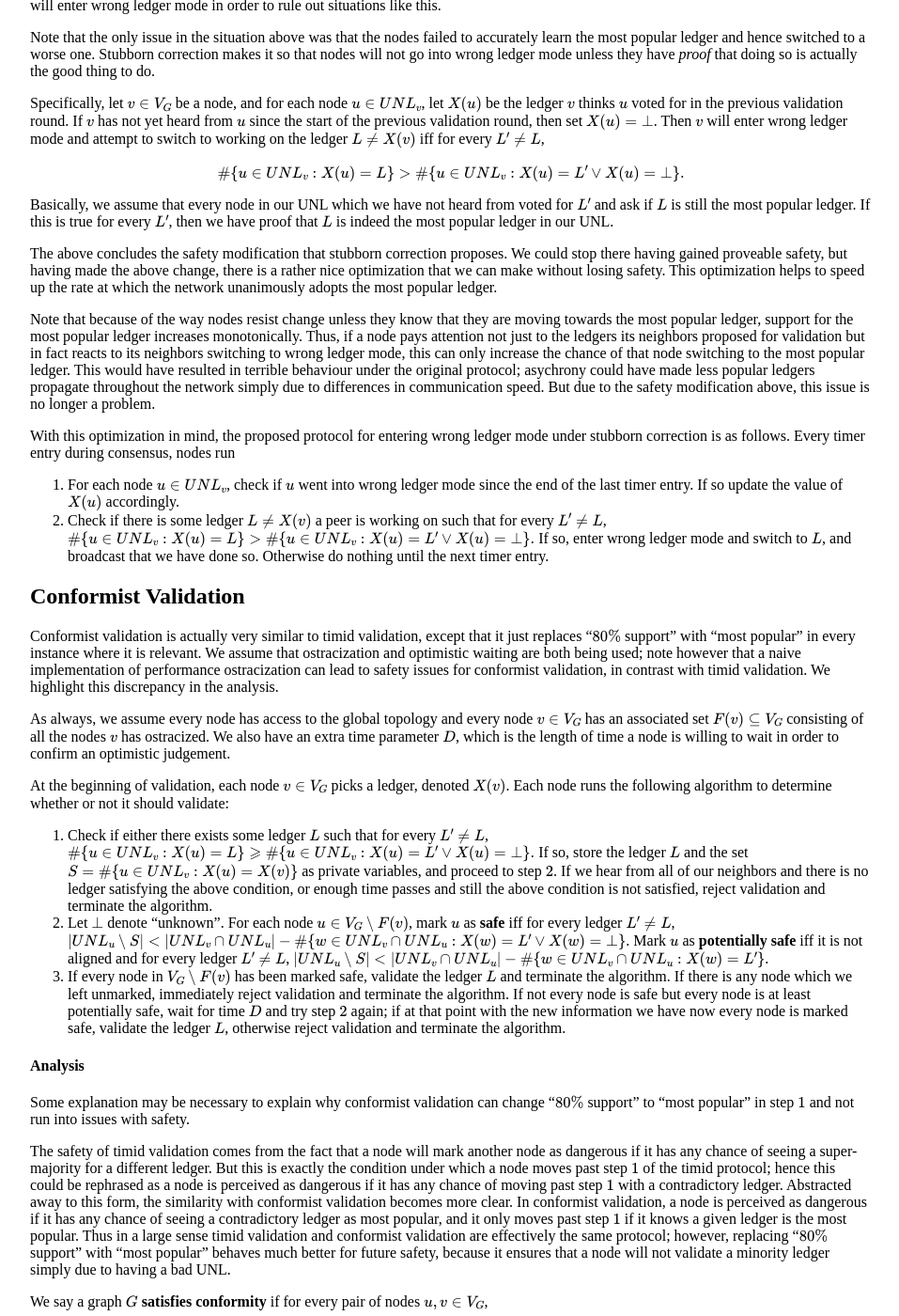
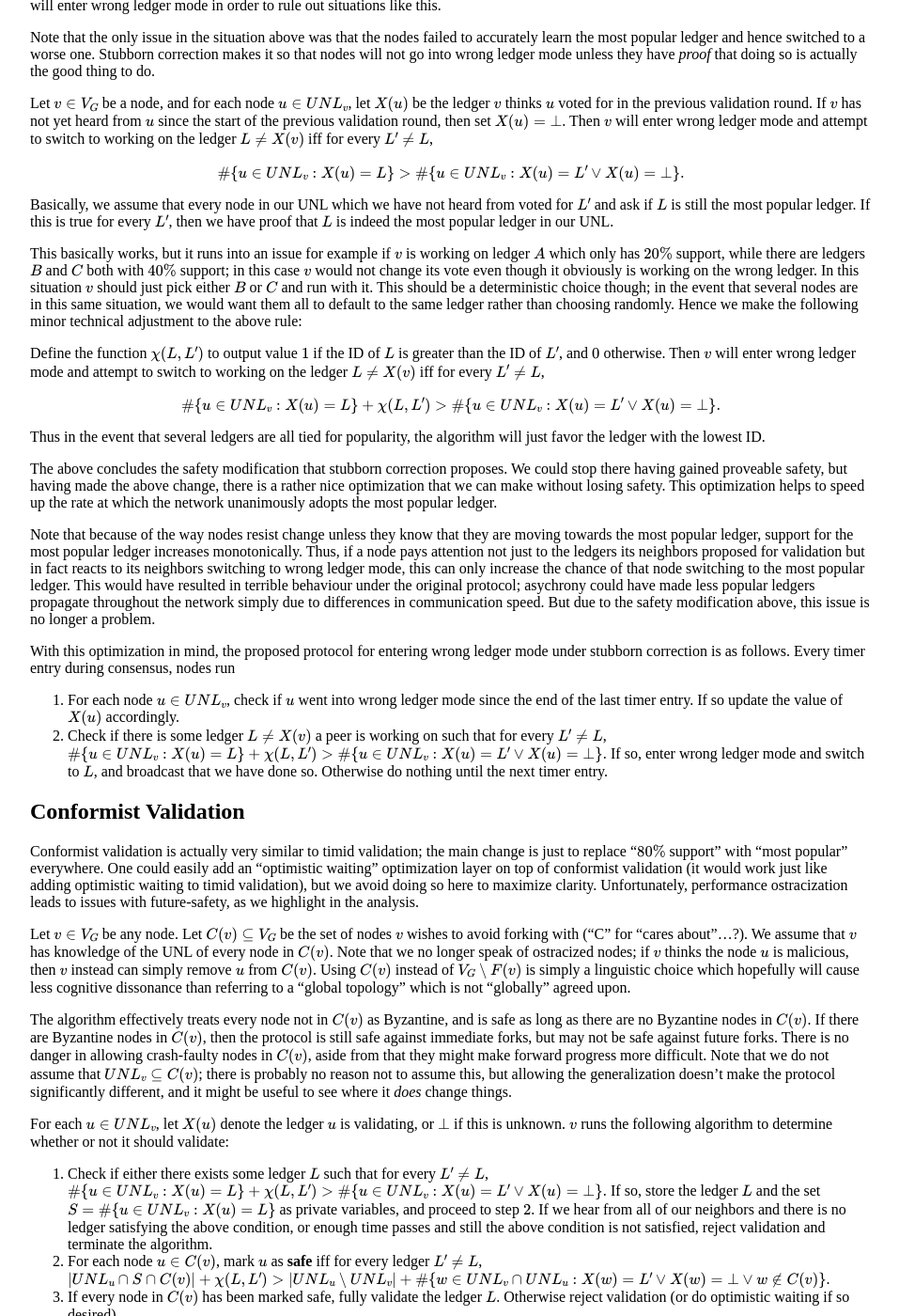
Before and after one commit to ChronusZ/chronusz.github.io, a Jekyll site: the page built from _posts/2017-07-02-conformist-consensus.md, in a window 1280 px wide and 1400 px high, scrolled down 839 px. Shown: the whole window at 94% size, without its empty margins (160-1117 px from the left). Built offline with Jekyll 4.4.1, drawn with Linux system fonts in a browser that asks for light colours; formulas are drawn with MathJax 3; some of the changed text lies outside the part shown.

Commit message:
Update 2017-07-02-conformist-consensus.md

```diff
--- a/_posts/2017-07-02-conformist-consensus.md
+++ b/_posts/2017-07-02-conformist-consensus.md
@@ -25,12 +25,21 @@ This is of course an absurdly contrived situation, but it shows that with suffic
 
 Note that the only issue in the situation above was that the nodes failed to accurately learn the most popular ledger and hence switched to a worse one. Stubborn correction makes it so that nodes will not go into wrong ledger mode unless they have *proof* that doing so is actually the good thing to do.
 
-Specifically, let $$v\in V_G$$ be a node, and for each node $$u\in UNL_v$$, let $$X(u)$$ be the ledger $$v$$ thinks $$u$$ voted for in the previous validation round. If $$v$$ has not yet heard from $$u$$ since the start of the previous validation round, then set $$X(u)=\bot$$. Then $$v$$ will enter wrong ledger mode and attempt to switch to working on the ledger $$L\neq X(v)$$ iff for every $$L'\neq L$$,
+Let $$v\in V_G$$ be a node, and for each node $$u\in UNL_v$$, let $$X(u)$$ be the ledger $$v$$ thinks $$u$$ voted for in the previous validation round. If $$v$$ has not yet heard from $$u$$ since the start of the previous validation round, then set $$X(u)=\bot$$. Then $$v$$ will enter wrong ledger mode and attempt to switch to working on the ledger $$L\neq X(v)$$ iff for every $$L'\neq L$$,
 \begin{aligned}
 \\#\\{u\in UNL_v:X(u)=L\\}>\\#\\{u\in UNL_v:X(u)=L'\vee X(u)=\bot\\}.
 \end{aligned}
 
 Basically, we assume that every node in our UNL which we have not heard from voted for $$L'$$ and ask if $$L$$ is still the most popular ledger. If this is true for every $$L'$$, then we have proof that $$L$$ is indeed the most popular ledger in our UNL.
+
+This basically works, but it runs into an issue for example if $$v$$ is working on ledger $$A$$ which only has $$20\%$$ support, while there are ledgers $$B$$ and $$C$$ both with $$40\%$$ support; in this case $$v$$ would not change its vote even though it obviously is working on the wrong ledger. In this situation $$v$$ should just pick either $$B$$ or $$C$$ and run with it. This should be a deterministic choice though; in the event that several nodes are in this same situation, we would want them all to default to the same ledger rather than choosing randomly. Hence we make the following minor technical adjustment to the above rule:
+
+Define the function $$\chi(L,L')$$ to output value $$1$$ if the ID of $$L$$ is greater than the ID of $$L'$$, and $$0$$ otherwise. Then $$v$$ will enter wrong ledger mode and attempt to switch to working on the ledger $$L\neq X(v)$$ iff for every $$L'\neq L$$,
+\begin{aligned}
+\\#\\{u\in UNL_v:X(u)=L\\}+\chi(L,L')>\\#\\{u\in UNL_v:X(u)=L'\vee X(u)=\bot\\}.
+\end{aligned}
+
+Thus in the event that several ledgers are all tied for popularity, the algorithm will just favor the ledger with the lowest ID.
 
 The above concludes the safety modification that stubborn correction proposes. We could stop there having gained proveable safety, but having made the above change, there is a rather nice optimization that we can make without losing safety. This optimization helps to speed up the rate at which the network unanimously adopts the most popular ledger.
 
@@ -39,20 +48,22 @@ Note that because of the way nodes resist change unless they know that they are
 With this optimization in mind, the proposed protocol for entering wrong ledger mode under stubborn correction is as follows. Every timer entry during consensus, nodes run
 
 1. For each node $$u\in UNL_v$$, check if $$u$$ went into wrong ledger mode since the end of the last timer entry. If so update the value of $$X(u)$$ accordingly.
-2. Check if there is some ledger $$L\neq X(v)$$ a peer is working on such that for every $$L'\neq L$$, $$\#\{u\in UNL_v:X(u)=L\}>\#\{u\in UNL_v:X(u)=L'\vee X(u)=\bot\}.$$ If so, enter wrong ledger mode and switch to $$L$$, and broadcast that we have done so. Otherwise do nothing until the next timer entry.
+2. Check if there is some ledger $$L\neq X(v)$$ a peer is working on such that for every $$L'\neq L$$, $$\#\{u\in UNL_v:X(u)=L\}+\chi(L,L')>\#\{u\in UNL_v:X(u)=L'\vee X(u)=\bot\}.$$ If so, enter wrong ledger mode and switch to $$L$$, and broadcast that we have done so. Otherwise do nothing until the next timer entry.
 
 
 ## Conformist Validation
 
-Conformist validation is actually very similar to timid validation, except that it just replaces "$$80\%$$ support" with "most popular" in every instance where it is relevant. We assume that ostracization and optimistic waiting are both being used; note however that a naive implementation of performance ostracization can lead to safety issues for conformist validation, in contrast with timid validation. We highlight this discrepancy in the analysis.
+Conformist validation is actually very similar to timid validation; the main change is just to replace "$$80\%$$ support" with "most popular" everywhere. One could easily add an "optimistic waiting" optimization layer on top of conformist validation (it would work just like adding optimistic waiting to timid validation), but we avoid doing so here to maximize clarity. Unfortunately, performance ostracization leads to issues with future-safety, as we highlight in the analysis.
 
-As always, we assume every node has access to the global topology and every node $$v\in V_G$$ has an associated set $$F(v)\subseteq V_G$$ consisting of all the nodes $$v$$ has ostracized. We also have an extra time parameter $$D$$, which is the length of time a node is willing to wait in order to confirm an optimistic judgement.
+Let $$v\in V_G$$ be any node. Let $$C(v)\subseteq V_G$$ be the set of nodes $$v$$ wishes to avoid forking with ("C" for "cares about"...?). We assume that $$v$$ has knowledge of the UNL of every node in $$C(v)$$. Note that we no longer speak of ostracized nodes; if $$v$$ thinks the node $$u$$ is malicious, then $$v$$ instead can simply remove $$u$$ from $$C(v)$$. Using $$C(v)$$ instead of $$V_G\setminus F(v)$$ is simply a linguistic choice which hopefully will cause less cognitive dissonance than referring to a "global topology" which is not "globally" agreed upon.
 
-At the beginning of validation, each node $$v\in V_G$$ picks a ledger, denoted $$X(v)$$. Each node runs the following algorithm to determine whether or not it should validate:
+The algorithm effectively treats every node not in $$C(v)$$ as Byzantine, and is safe as long as there are no Byzantine nodes in $$C(v)$$. If there are Byzantine nodes in $$C(v)$$, then the protocol is still safe against immediate forks, but may not be safe against future forks. There is no danger in allowing crash-faulty nodes in $$C(v)$$, aside from that they might make forward progress more difficult. Note that we do not assume that $$UNL_v\subseteq C(v)$$; there is probably no reason not to assume this, but allowing the generalization doesn't make the protocol significantly different, and it might be useful to see where it *does* change things.
 
-1. Check if either there exists some ledger $$L$$ such that for every $$L'\neq L$$, $$\#\{u\in UNL_v:X(u)=L\}\geqslant\#\{u\in UNL_v:X(u)=L'\vee X(u)=\bot\}.$$ If so, store the ledger $$L$$ and the set $$S=\#\{u\in UNL_v:X(u)=X(v)\}$$ as private variables, and proceed to step $$2$$. If we hear from all of our neighbors and there is no ledger satisfying the above condition, or enough time passes and still the above condition is not satisfied, reject validation and terminate the algorithm.
-2. Let $$\bot$$ denote "unknown". For each node $$u\in V_G\setminus F(v)$$, mark $$u$$ as **safe** iff for every ledger $$L'\neq L$$, $$\vert UNL_u\setminus S \vert<\vert UNL_v\cap UNL_u\vert - \#\{w\in UNL_v\cap UNL_u : X(w)=L'\vee X(w)=\bot\}$$. Mark $$u$$ as **potentially safe** iff it is not aligned and for every ledger $$L'\neq L$$, $$\vert UNL_u\setminus S \vert<\vert UNL_v\cap UNL_u\vert - \#\{w\in UNL_v\cap UNL_u : X(w)=L'\}$$.
-3. If every node in $$V_G\setminus F(v)$$ has been marked safe, validate the ledger $$L$$ and terminate the algorithm. If there is any node which we left unmarked, immediately reject validation and terminate the algorithm. If not every node is safe but every node is at least potentially safe, wait for time $$D$$ and try step $$2$$ again; if at that point with the new information we have now every node is marked safe, validate the ledger $$L$$, otherwise reject validation and terminate the algorithm.
+For each $$u\in UNL_v$$, let $$X(u)$$ denote the ledger $$u$$ is validating, or $$\bot$$ if this is unknown. $$v$$ runs the following algorithm to determine whether or not it should validate:
+
+1. Check if either there exists some ledger $$L$$ such that for every $$L'\neq L$$, $$\#\{u\in UNL_v:X(u)=L\}+\chi(L,L')>\#\{u\in UNL_v:X(u)=L'\vee X(u)=\bot\}.$$ If so, store the ledger $$L$$ and the set $$S=\#\{u\in UNL_v:X(u)=L\}$$ as private variables, and proceed to step $$2$$. If we hear from all of our neighbors and there is no ledger satisfying the above condition, or enough time passes and still the above condition is not satisfied, reject validation and terminate the algorithm.
+2. For each node $$u\in C(v)$$, mark $$u$$ as **safe** iff for every ledger $$L'\neq L$$, $$\vert UNL_u\cap S \cap C(v)\vert+\chi(L,L')>\vert UNL_u\setminus UNL_v\vert + \#\{w\in UNL_v\cap UNL_u : X(w)=L'\vee X(w)=\bot\vee w\notin C(v)\}$$.
+3. If every node in $$C(v)$$ has been marked safe, fully validate the ledger $$L$$. Otherwise reject validation (or do optimistic waiting if so desired).
 
 #### Analysis
 
@@ -67,12 +78,12 @@ We say a graph $$G$$ **satisfies conformity** if for every pair of nodes $$u,v\i
 
 Satisfying conformity is exactly the necessary-and-sufficient condition on a graph which ensures that even in a worst-case scenario, whenever a node validates a ledger $$L$$ under Ripple validation, every other node is guaranteed to see $$L$$ as the most popular ledger. It is easily shown that in a graph which satisfies conformity, for any node which sees super-majority support for a ledger $$L$$, step $$2$$ will deem every other node safe automatically. Further, as soon as that node has heard from at most $$71\%$$ of its neighbors in this situation, it will pass step $$1$$. Thus that node will fully validate $$L$$ under conformist validation as well (and to do so requires less communication than Ripple validation as well!). Thus in graphs which satisfy conformity, every node will validate under conformist validation at least as often as they would have under Ripple validation. Note however that conformist validation can actually make nodes validate **more** often in graphs with very high connectivity. For instance, in a fully connected graph on five nodes where the nodes vote AABBB, any node which hears from all of the nodes voting $$B$$ before giving up in step $$1$$ will fully validate $$B$$; the nodes which voted $$B$$ themselves will fully validate as soon as they hear from *any* $$3$$ of the other nodes! Thus not only is conformist validation an excellent safety guarantee, it also helps increase the rate of forward progression in "normal" network setups.
 
-On the other end of the spectrum, it is easily deduced that a node $$v$$ will halt (i.e., never fully validate even if it sees unanimous support for a ledger in its UNL) iff there is another node $$u$$ which $$v$$ has not ostracized such that
+On the other end of the spectrum, it is easily deduced that a node $$v$$ will halt (i.e., never fully validate even if it sees unanimous support for a ledger in its UNL) iff there is another node $$u\in C(v)$$ such that
 \begin{aligned}
-\vert UNL_u\cap UNL_v \vert \leqslant 0.5\vert UNL_u\vert.
+\vert UNL_u\cap UNL_v\cap C(v) \vert \leqslant 0.5(\vert UNL_u\vert-1).
 \end{aligned}
 
-Thus just like timid validation, there is about a $$20\%$$ margin on the overlap of UNLs between behaving the same as (or better than, in the case of conformist validation) Ripple validation and always halting.
+(The $$1$$ comes from the whole $$\chi(L,L')$$ business and should basically be ignored). Thus just like timid validation, there is about a $$20\%$$ margin on the overlap of UNLs between behaving the same as (or better than, in the case of conformist validation) Ripple validation and always halting.
 
 It turns out that implementing a naive performance ostracization scheme based on UNL size is unsafe for conformist validation. The reason for this is a bit subtle. Technically speaking, it is not so much problematic for conformist validation as it is a problem for future safety. In fact, it is at least as much a problem for the future safety of timid validation as it is for conformist validation; the only difference is that timid validation never attempts to address future safety in the first place, so one can't really call this a "problem" for timid validation.
 
```
